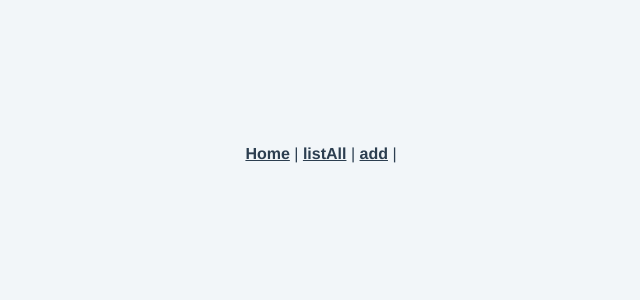
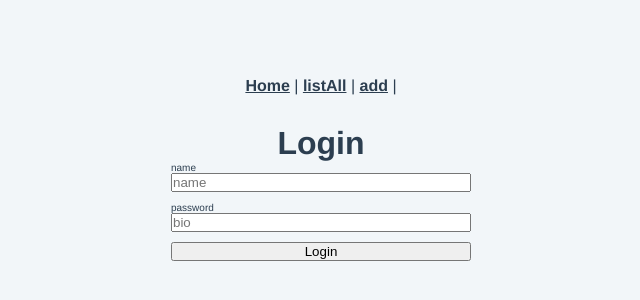
Before and after one commit to Jervi-sir/boxy-v2-admin, a Vue app: page /login in a window 1280 px wide. Shown: the part 246-546 px from the top of the page, without its empty margins (319-959 px from the left). Built offline with nearby package versions, Linux system fonts and the light colour scheme.

Commit message:
added a guard protection for listAll and Add, added a login page

```diff
--- /dev/null
+++ b/src/api/authentication.js
@@ -0,0 +1,5 @@
+const name = "bruh"
+const password = "bruh"
+const credentials = name + ", " + password
+
+export default credentials
--- a/src/router/index.js
+++ b/src/router/index.js
@@ -4,6 +4,8 @@ import HomeView from '../views/HomeView.vue'
 import ListAccount from '../views/ListAccount.vue'
 import AddAccount from '../views/AddAccount.vue'
 import ShowAccount from '../views/ShowAccount.vue'
+import LoginView from '../views/LoginView.vue'
+import credentials from '../api/authentication'
 
 Vue.use(VueRouter)
 
@@ -14,34 +16,59 @@ const routes = [
     component: HomeView
   },
   {
+    path: '/login',
+    name: 'Login',
+    component: LoginView
+  },
+  {
     path: '/list',
     name: 'list',
-    component: ListAccount
+    component: ListAccount,
+    meta: {
+        requiresAuth: true
+    }
   },
   {
     path: '/add',
     name: 'add',
-    component: AddAccount
+    component: AddAccount,
+    meta: {
+        requiresAuth: true
+    }
   },
   {
     path: '/show/:id',
     name: 'show',
-    component: ShowAccount
+    component: ShowAccount,
+    meta: {
+        requiresAuth: true
+    }
   },
   {
     path: '/about',
     name: 'about',
-    // route level code-splitting
-    // this generates a separate chunk (about.[hash].js) for this route
-    // which is lazy-loaded when the route is visited.
     component: () => import(/* webpackChunkName: "about" */ '../views/AboutView.vue')
   }
 ]
 
+console.log("aaaa"  + credentials);
 
 const router = new VueRouter({
   mode: 'history',
   base: process.env.BASE_URL,
   routes
-})
+});
+
+router.beforeEach((to, from, next) => {
+  var authenticatedUser = null;
+  const requiresAuth = to.matched.some(record => record.meta.requiresAuth);
+  var saveCredentialsInSession = sessionStorage.getItem('authenticated');
+
+  authenticatedUser = credentials == saveCredentialsInSession ? true : false
+
+  if (requiresAuth && ! authenticatedUser) next('login')
+  else next();
+
+});
+
 export default router;
--- a/src/views/ListAccount.vue
+++ b/src/views/ListAccount.vue
@@ -1,5 +1,8 @@
 <template>
   <div class="List">
+    <div class="logout">
+      <button @click="logout">Logout</button>
+    </div>
     <div >
       <table >
         <thead >
@@ -46,6 +49,16 @@
       color: rgb(11, 116, 116);
     }
   }
+  .logout {
+      display: flex;
+      flex-direction: row-reverse;
+
+      button {
+        background: tomato;
+        border-radius: 5px;
+        padding: 0.5rem 2rem;
+      }
+  }
 </style>
 
 <script>
@@ -53,6 +66,12 @@
 import { getDocs, collection } from "firebase/firestore";
 import db from '../api/firebase'
 export default {
+  methods: {
+    logout () {
+      sessionStorage.removeItem('authenticated');
+      location.reload();
+    },
+  },
   name: 'ListAccount',
   data () {
     return {
--- /dev/null
+++ b/src/views/LoginView.vue
@@ -0,0 +1,80 @@
+<template>
+  <div class="Add">
+    <div class="form">
+    <h1>Login</h1>
+      <div class="error" v-if="error">
+        don't leave things blank
+      </div>
+      <div class="input">
+        <label for="">name</label>
+        <input type="text" v-model="name" placeholder="name">
+      </div>
+      <div class="input">
+        <label for="">password</label>
+        <input type="text" v-model="password" placeholder="bio">
+      </div>
+      <button @click="login">Login</button>
+    </div>
+  </div>
+</template>
+<style lang="scss" scoped>
+  @import "../assets/account.scss";
+  h1 {
+    text-align: center;
+  }
+.form {
+  display: flex;
+  width: 30rem;
+  flex-direction: column;
+}
+
+.success-modal {
+  position: absolute;
+  z-index: 2;
+  background: rgb(6, 194, 115);
+  color: white;
+  padding: 1rem 2rem;
+  border-radius: 1rem;
+  display: flex;
+  flex-direction: column;
+  gap: 1rem;
+}
+
+.error {
+  color: red;
+  text-align: center;
+  font-weight: 600;
+}
+</style>
+
+<script>
+
+export default {
+
+  name: 'LoginView',
+  data () {
+    return {
+      name: '',
+      password: '',
+      error: false
+    }
+  },
+  methods: {
+    login() {
+        const name = "bruh"
+        const password = "bruh"
+        const combined = name + ', ' + password
+
+        var userInputCombined = this.name + ', ' + this.password
+        if(userInputCombined == combined) {
+            sessionStorage.setItem('authenticated', userInputCombined);
+            this.$router.push("list");
+        }
+    }
+  },
+  components: {
+  },
+  mounted() {
+  }
+}
+</script>
```
Also changed, not shown: 1 other file (tests, documents, lock files or other folders).
